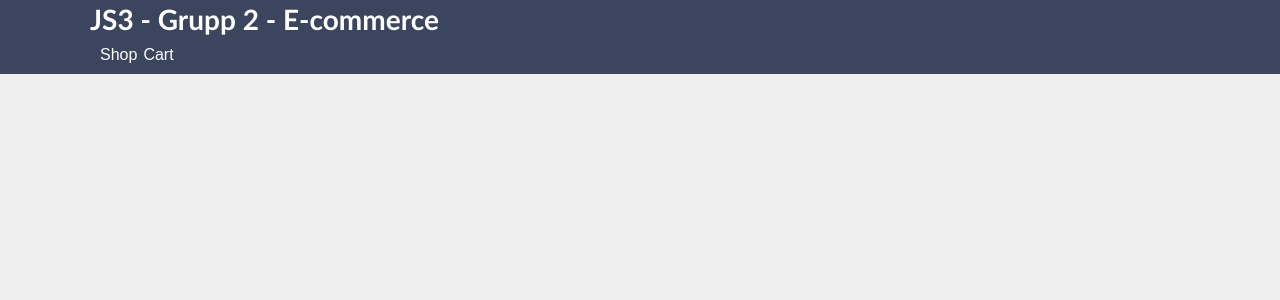
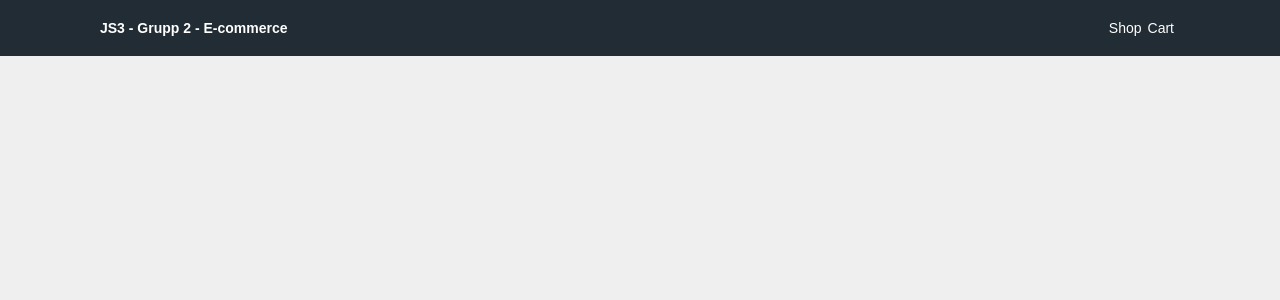
Before and after one commit to Dmitrijv/fend19-js3-grp2-ecommerce, a React (Create React App) app: page /product/1 in a window 1280 px wide. Shown: the top 300 px of the page. Built offline with nearby package versions, Linux system fonts and the light colour scheme; no server answers.

Commit message:
Added styling to header and changed path to only be "/", not "/shop"

```diff
--- a/src/App.js
+++ b/src/App.js
@@ -81,7 +81,7 @@ function App() {
             <LayoutSimple mainContent={<CartPage />} />
           </Route>
 
-          <Route path={["/shop", "/"]}>
+          <Route path={["/"]}>
             <LayoutSimple mainContent={<StartPage />} />
           </Route>
         </Switch>
--- a/src/components/Header.jsx
+++ b/src/components/Header.jsx
@@ -21,21 +21,32 @@ export default function Header() {
     }
   }
 
+  //Dmitrij kommer hata mig :D :D :D
+  const isCurrentPage = (path) => {
+    const classToAdd = path === window.location.pathname ? "current-link" : "";
+    console.log(window.location.pathname);
+    return classToAdd;
+  };
+
   useEffect(() => {
     cartStatus();
   }, [cart]); // eslint-disable-line react-hooks/exhaustive-deps
 
   return (
-    <div className="header">
-      <div className="centered-container">
+    <div className="top-header">
+      <div className="centered-container top-header__container">
         <h1>JS3 - Grupp 2 - E-commerce</h1>
         <nav>
           <ul>
             <li>
-              <Link to={`/shop`}>Shop</Link>
+              <Link className={isCurrentPage("/")} to={`/`}>
+                Shop
+              </Link>
             </li>
             <li>
-              <Link to={`/cart`}>Cart {cartQty}</Link>
+              <Link className={isCurrentPage("/cart")} to={`/cart`}>
+                Cart {cartQty}
+              </Link>
             </li>
           </ul>
         </nav>
--- a/src/styles/_basics.scss
+++ b/src/styles/_basics.scss
@@ -5,7 +5,7 @@
 }
 
 html {
-  font-family: Source Sans Pro, Arial, Helvetica, sans-serif;
+  font-family: "Montserrat", sans-serif;
   font-weight: 400;
   font-size: 14px;
 }
@@ -21,7 +21,7 @@ h3,
 h4,
 h5,
 h6 {
-  font-family: BhrHeaderFont, Trebuchet MS;
+  font-family: "Montserrat", sans-serif;
 }
 
 .centered-container {
--- a/src/styles/_header.scss
+++ b/src/styles/_header.scss
@@ -1,16 +1,23 @@
-div.header {
+.top-header {
   position: sticky;
   position: -webkit-sticky;
   top: 0; /* required */
-  background-color: #3b455e;
-  padding: 5px 0px 5px 0px;
+  background-color: #222c34;
   margin-bottom: 15px;
   z-index: 2;
-  padding: 2px 10px 0px 10px;
+  padding: 10px 0px;
   color: white;
+
+  &__container {
+    display: flex;
+    justify-content: space-between;
+    h1 {
+      padding: 10px;
+      font-size: 14px;
+    }
   }
 
-div.header nav {
+  nav {
     padding: 10px;
     z-index: 10;
 
@@ -21,7 +28,7 @@ div.header nav {
     ul li {
       display: inline;
       margin-right: 6px;
-    font-size: 16px;
+      font-size: 14px;
     }
 
     ul li:hover {
@@ -32,8 +39,12 @@ div.header nav {
     a {
       color: white;
     }
+    .current-link {
+      font-weight: bold;
+    }
 
     a:not(.active) {
       text-decoration: none;
     }
   }
+}
```
Lines whose indentation alone changed are shown as unchanged.
